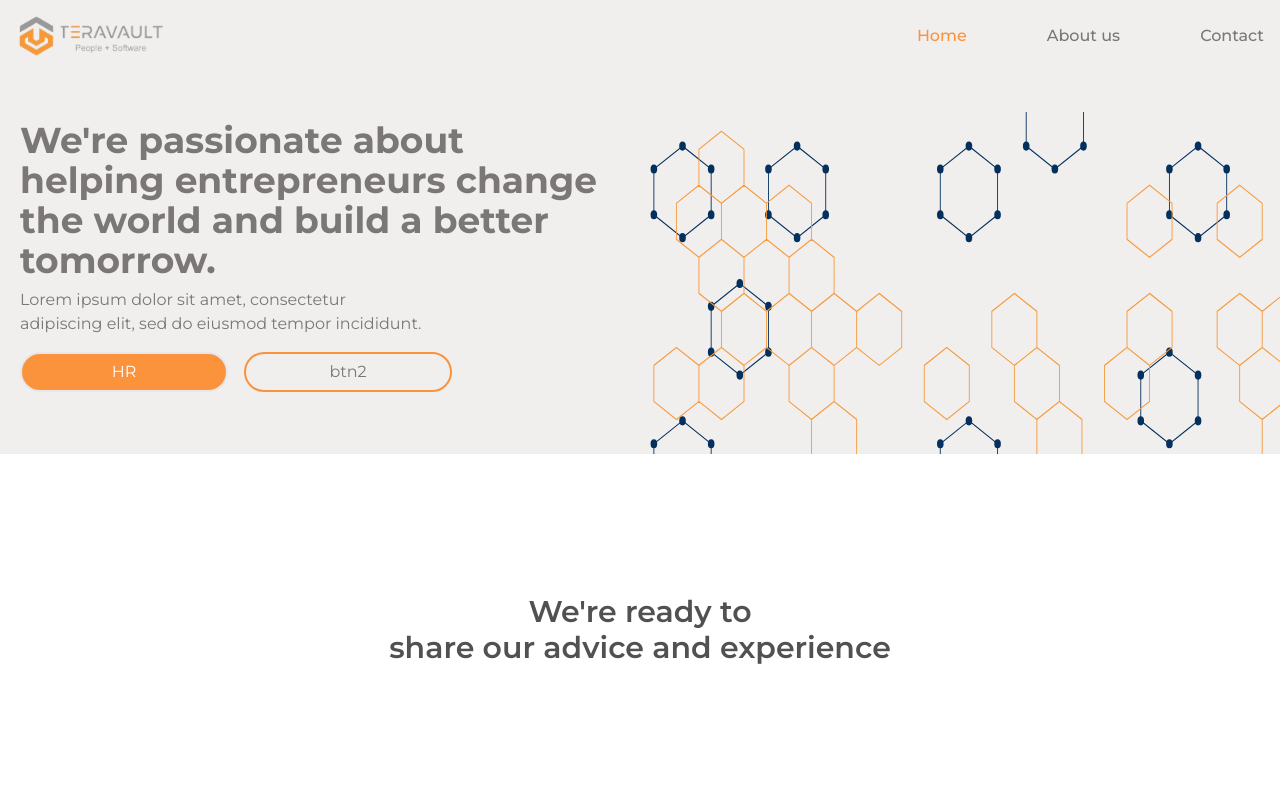
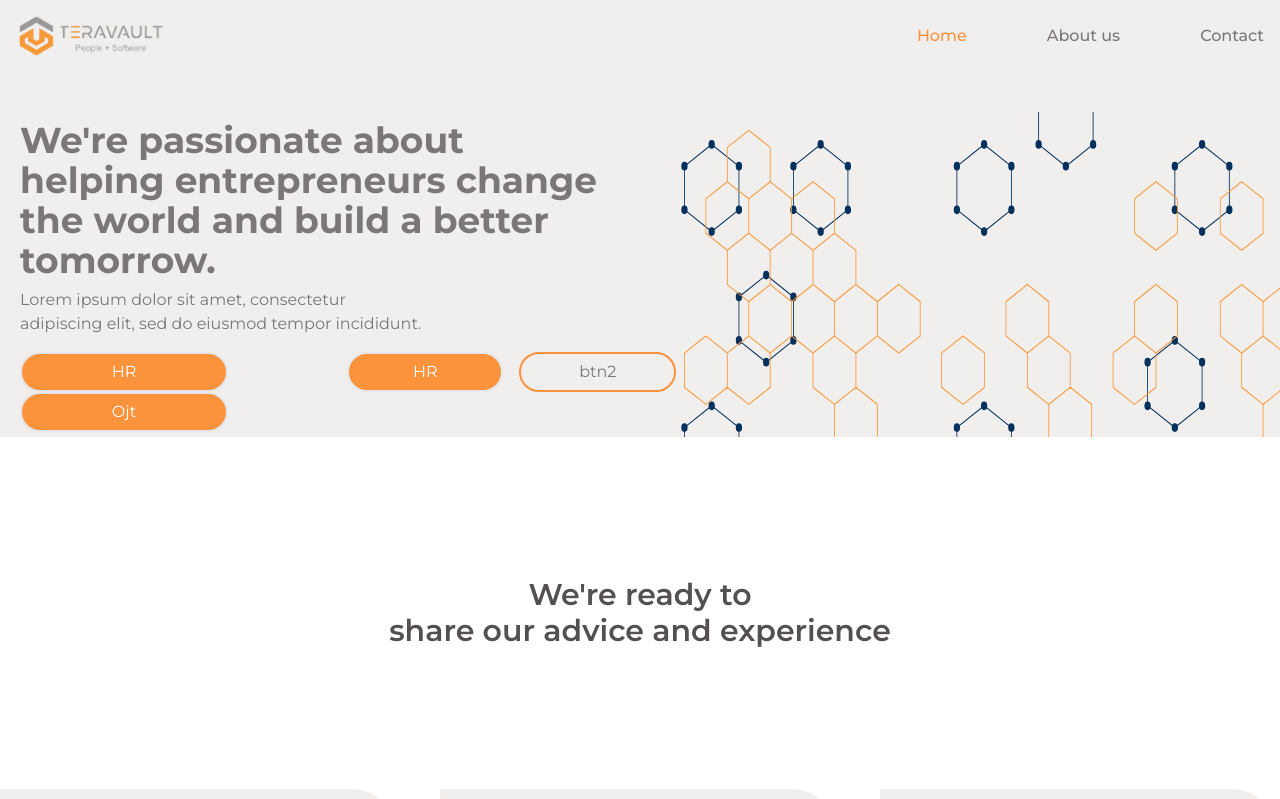
Before and after one commit to Ravenjoven/Hr-management-System, a React (Vite) app in the folder frontend/: page / in a window 1280 px wide. Shown: the top 799 px of the page. Built offline with nearby package versions, Linux system fonts and the light colour scheme.

Commit message:
router problem

```diff
--- a/frontend/package.json
+++ b/frontend/package.json
@@ -12,7 +12,8 @@
     "autoprefixer": "^10.4.17",
     "postcss": "^8.4.34",
     "react": "^18.2.0",
-    "react-dom": "^18.2.0"
+    "react-dom": "^18.2.0",
+    "react-router-dom": "^6.22.0"
   },
   "devDependencies": {
     "@types/react": "^18.0.27",
--- a/frontend/src/App.tsx
+++ b/frontend/src/App.tsx
@@ -1,7 +1,13 @@
-import HomePage from "./components/LandingPage";
+import RoutePage from "./Router/route";
 
 function App() {
-  return <HomePage />;
+  return (
+    <>
+      <RoutePage />;
+
+
+    </>
+  )
 }
 
 export default App;
--- /dev/null
+++ b/frontend/src/Router/route.tsx
@@ -0,0 +1,21 @@
+import React from "react";
+// import {Routes, Route, useLocation, Router} from 'react-router-dom'
+import { BrowserRouter as Router, Routes, Route } from "react-router-dom";
+import HomePage from "../components/LandingPage";
+
+import LoginPage from "../components/LoginPage";
+
+function router() {
+  return (
+    <>
+      <Router>
+          <Routes>
+            <Route index path="/" element={<HomePage />} />
+            <Route path="/login" element={<LoginPage />} />
+          </Routes>
+      </Router>
+    </>
+  );
+}
+
+export default router;
--- a/frontend/src/components/LandingPage.tsx
+++ b/frontend/src/components/LandingPage.tsx
@@ -1,3 +1,14 @@
+import {Link} from "react-router-dom";
+const data=[
+  {
+    label:"HR",
+    to:"/Login"
+  },
+  {
+    label:"Ojt",
+    to:"/ojt"
+  }
+]
 function HomePage() {
   return (
     <div className="min-h-screen max-w-screen bg-white font-montserrat">
@@ -81,6 +92,17 @@ function HomePage() {
                 adipiscing elit, sed do eiusmod tempor incididunt.
               </p>
               <div className="flex space-x-4 mx-auto my-auto pt-4">
+              <ul >
+                  {
+                    data.map((item, key)=>(
+                      <button key={key} className="border-2 bg-orange-400 rounded-3xl hover:border-2 hover:border-orange-400 hover:text-custom-text-gray hover:bg-transparent text-white w-52 h-10">
+                          <Link  to={item.to}>
+                                {item.label}
+                            </Link>
+                      </button>
+                    ))
+                  }
+                </ul>
                 <button className="border-2 bg-orange-400 rounded-3xl hover:border-2 hover:border-orange-400 hover:text-custom-text-gray hover:bg-transparent text-white w-52 h-10">
                   HR
                 </button>
--- /dev/null
+++ b/frontend/src/components/LoginPage.tsx
@@ -0,0 +1,9 @@
+import React from "react";
+const Login=()=>{
+    return(
+        <div>
+            Login page
+        </div>
+    )
+}
+export default Login;
```
Also changed, not shown: 1 other file (tests, documents, lock files or other folders).
